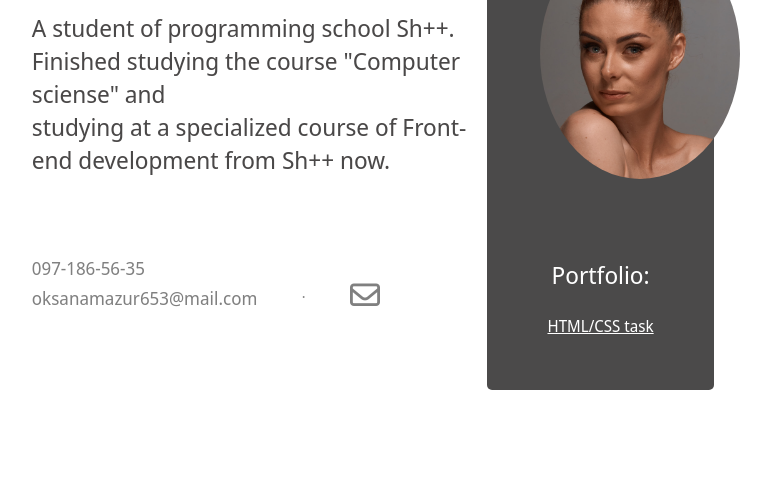
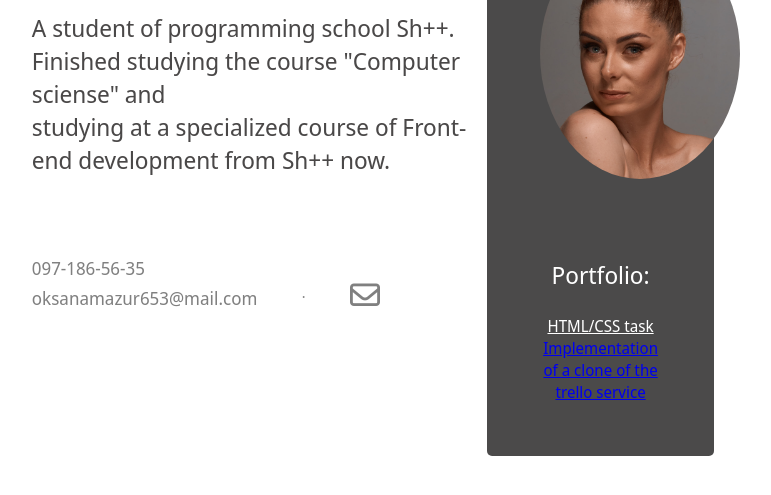
Before and after one commit to Oksanamazur18/Oksanamazur18.github.io, a plain HTML site: page index.html in a window 1280 px wide. Shown: the part 229-724 px from the top of the page, without its empty margins (269-1040 px from the left). Drawn offline with Linux system fonts and the light colour scheme.

Commit message:
add information  to portfolio

```diff
--- a/index.html
+++ b/index.html
@@ -29,6 +29,7 @@
             <div class="portfolio">
             <p class="portfolio_title">Portfolio:</p>
             <a href="https://oksanamazur18.github.io/di-gi/" class="task1">HTML/CSS task</a>
+            <a href="https://oksanamazur18.github.io/trello/">Implementation of a clone of the trello service</a>
         </div>
         </div>
     </div>
```
